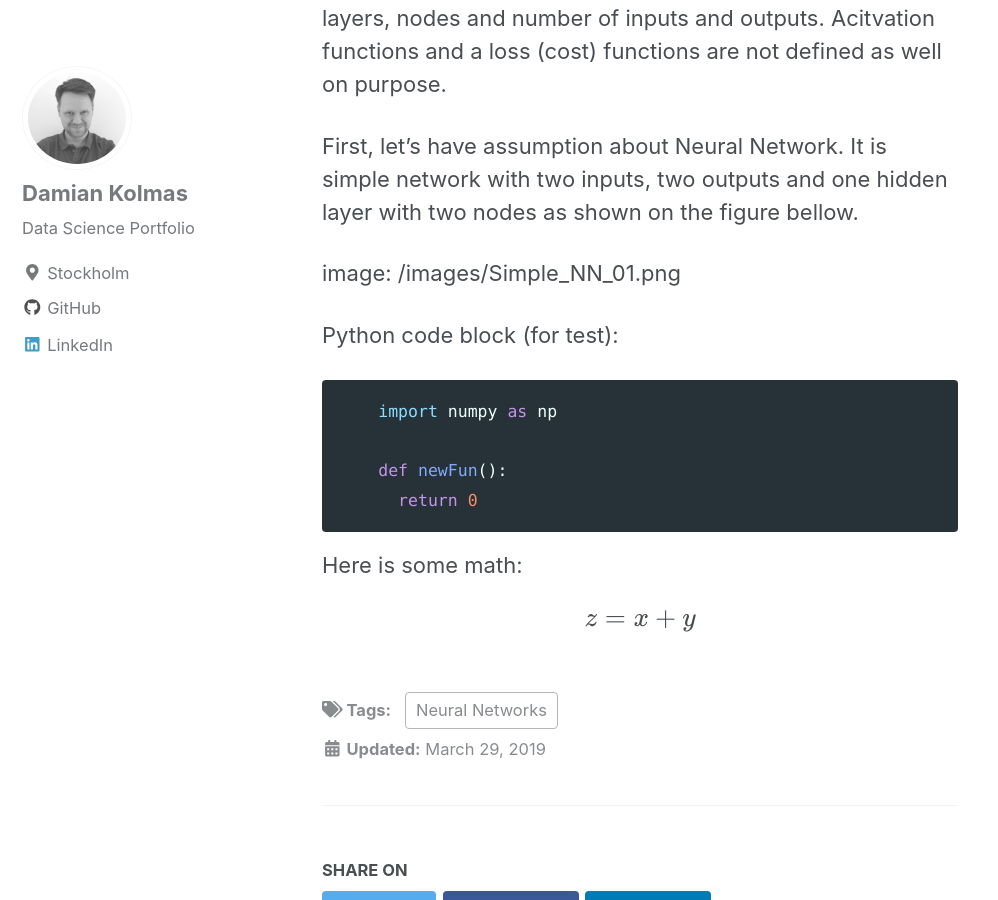
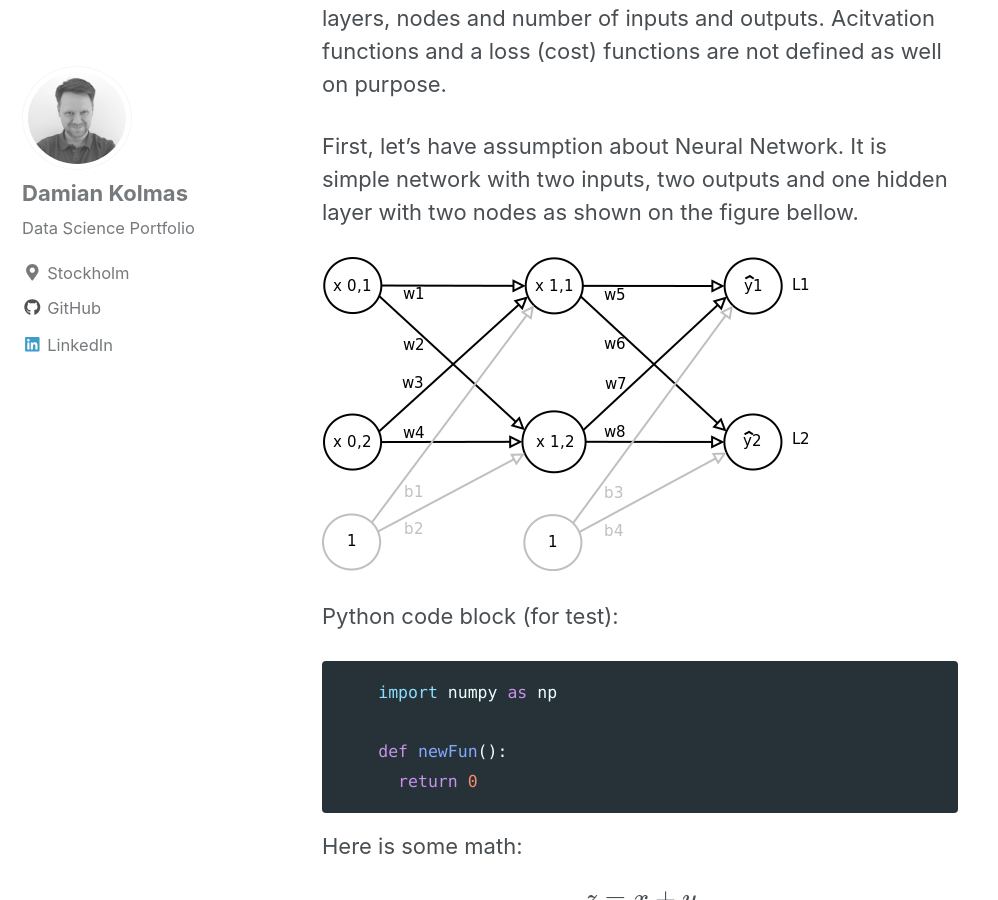
Before and after one commit to DKolmas/DKolmas.github.io, a Jekyll site: the page built from _posts/2019-03-29-Backpropagation-Algorithm-Explained.md, in a window 1280 px wide and 900 px high, scrolled down 392 px. Shown: the whole window, without its empty margins (0-998 px from the left). Built offline with Jekyll 4.4.1, drawn with Linux system fonts in a browser that asks for light colours; cached includes are drawn as plain includes; formulas are drawn with MathJax 3.

Commit message:
modifing the way an image is refered to

````diff
--- a/_posts/2019-03-29-Backpropagation-Algorithm-Explained.md
+++ b/_posts/2019-03-29-Backpropagation-Algorithm-Explained.md
@@ -13,7 +13,7 @@ My intension is to make this desritpion general enough so the one can easly swit
 
 First, let's have assumption about Neural Network. It is simple network with two inputs, two outputs and one hidden layer with two nodes as shown on the figure bellow.
 
-image: /images/Simple_NN_01.png
+![image](/images/Simple_NN_01.png)
 
 Python code block (for test):
 ```python
````
